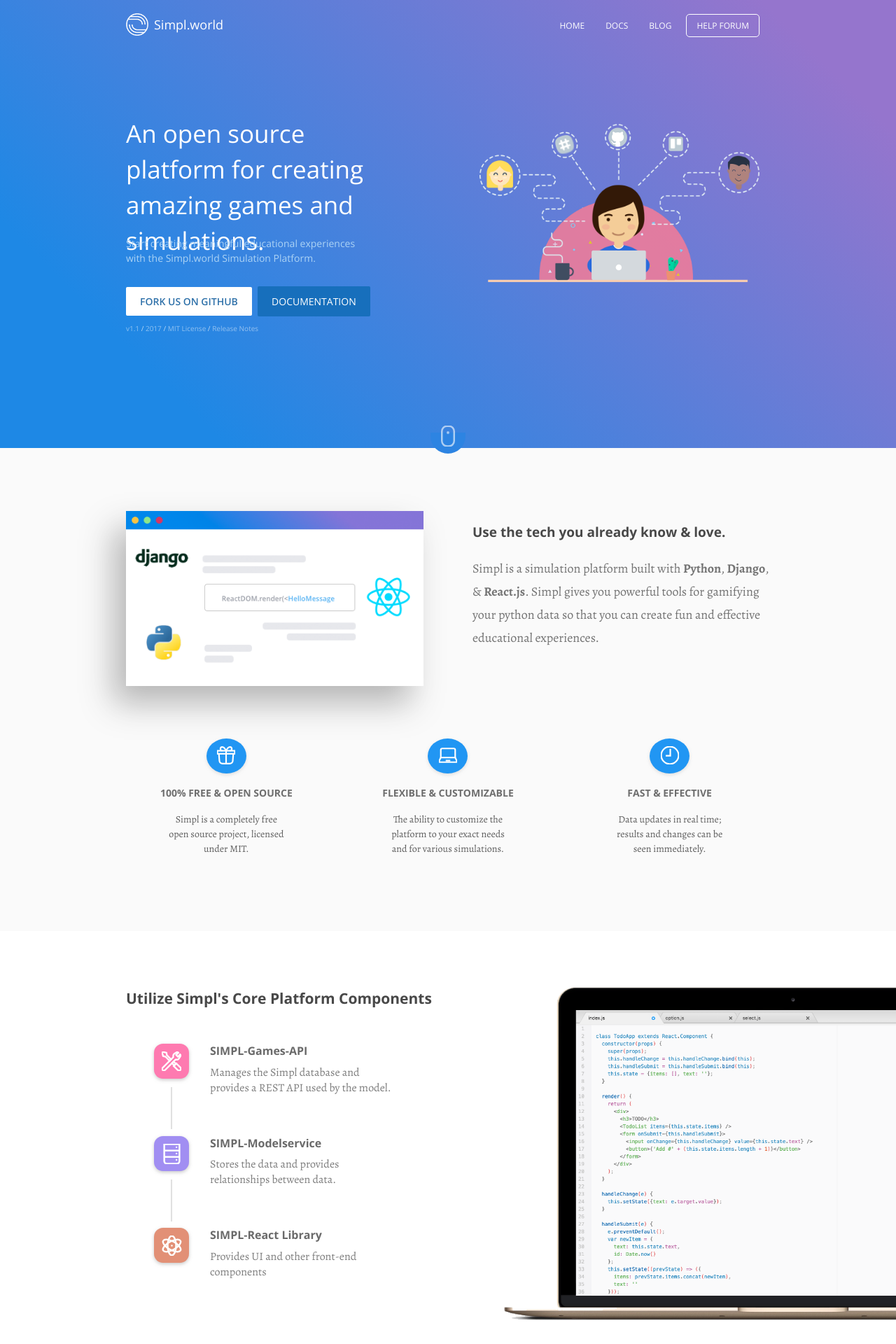
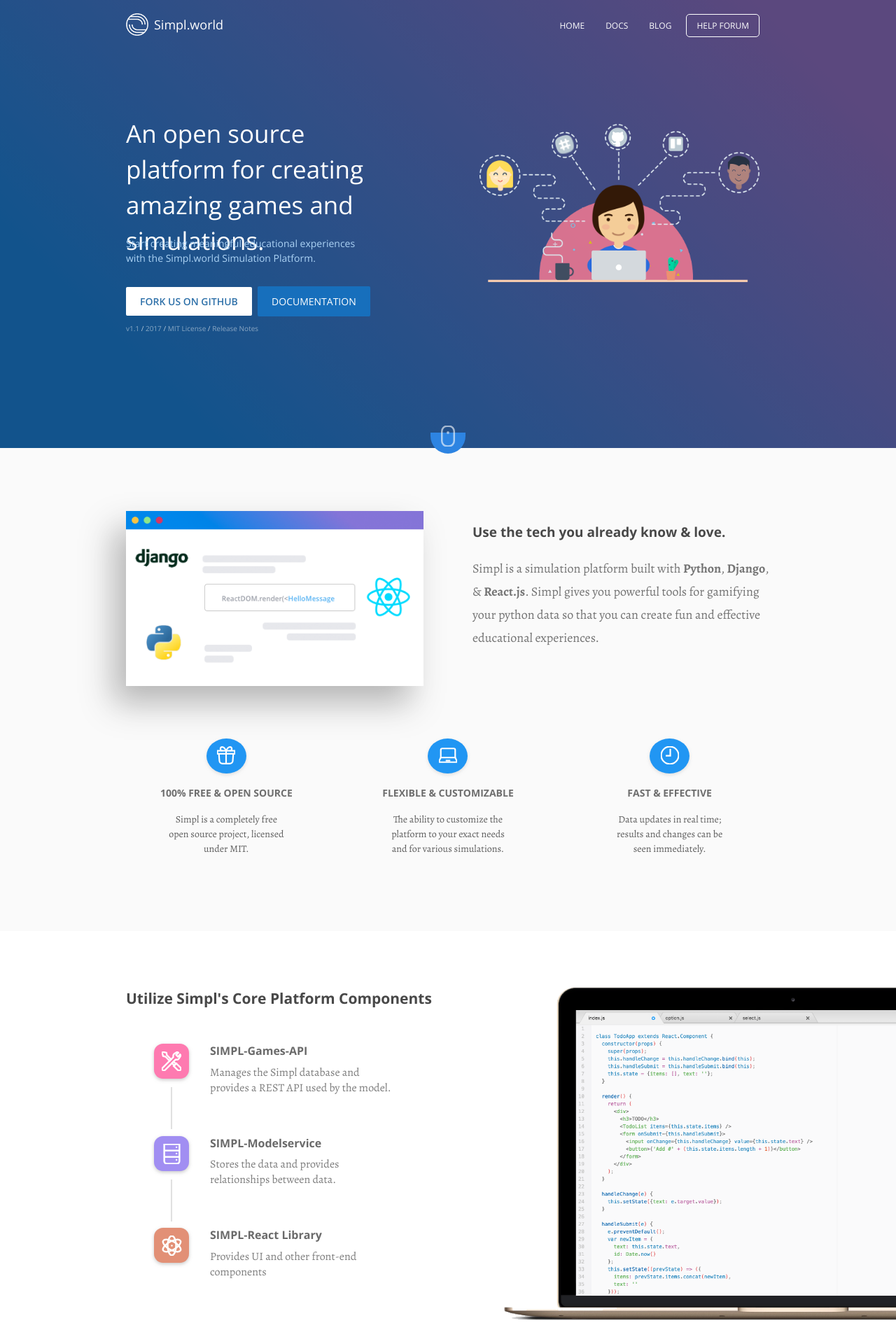
Before and after one commit to simplworld/simpl.world.website, a Jekyll site: the page built from _pages/index.md, in a window 1280 px wide. Shown: the top 1920 px of the page at 70% size. Built offline with Jekyll 4.4.1, drawn with Linux system fonts in a browser that asks for light colours; nearby versions of some CDN libraries.

Commit message:
:art: Fixes blog overlay style
Signed-off-by: Jeff Triplett <jeff.triplett@gmail.com>

```diff
--- a/_includes/header-nav.html
+++ b/_includes/header-nav.html
@@ -1,3 +1,4 @@
+<div class="blog__overlay"></div>
 <nav class="navbar navbar-inverse">
   <div class="container">
     <div class="navbar-header">
--- a/_layouts/post-detail-base.html
+++ b/_layouts/post-detail-base.html
@@ -13,7 +13,6 @@
 </head>
 <body class="blog post">
   <div class="welcome">
-    <div class="blog__overlay"></div>
     {% include header-nav.html %}
     <div class="featured-article">
       <div class="featured__type">Author: {{ page.author | default: "Bob Didn't Write This" }}</div>
```
